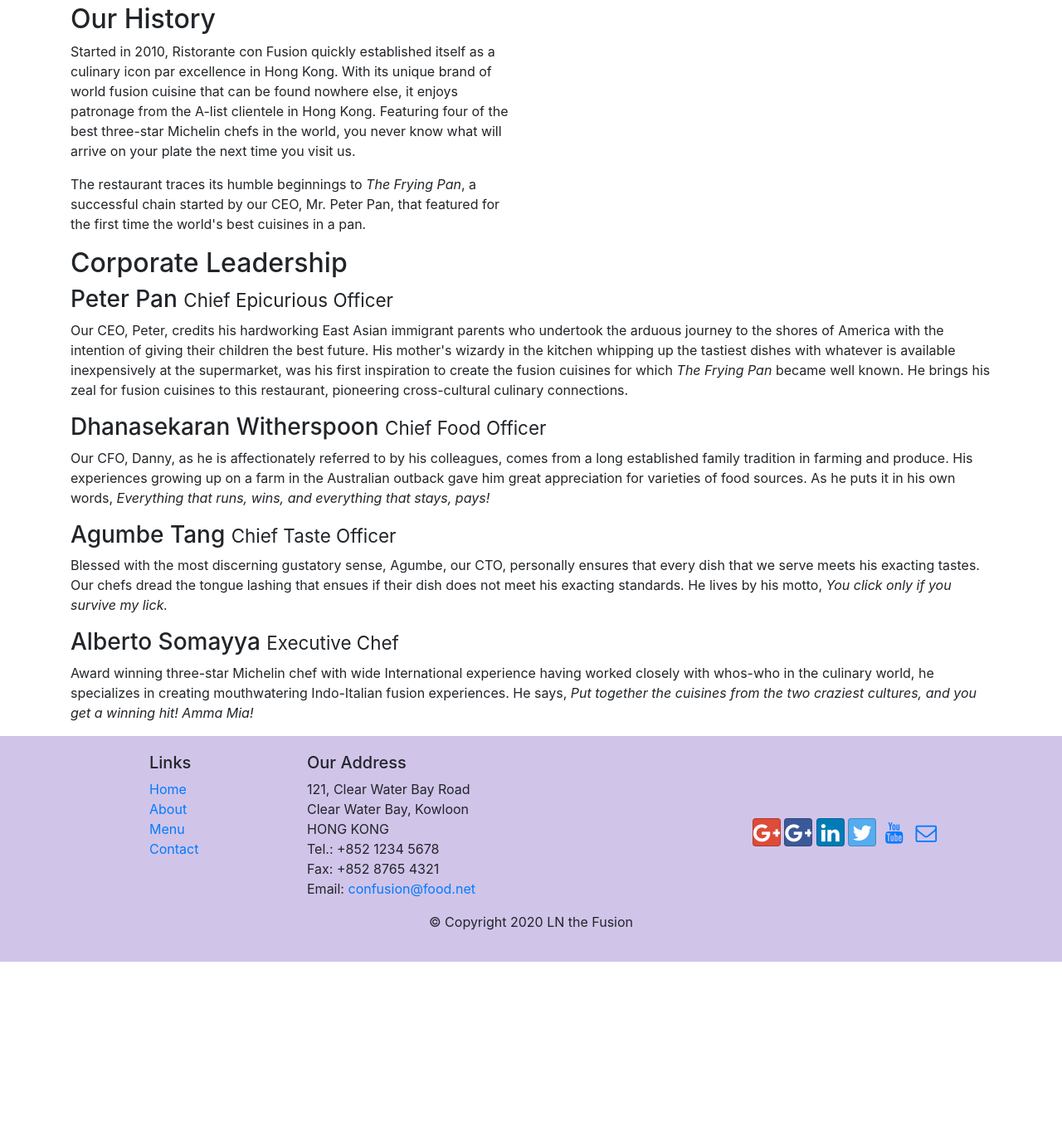
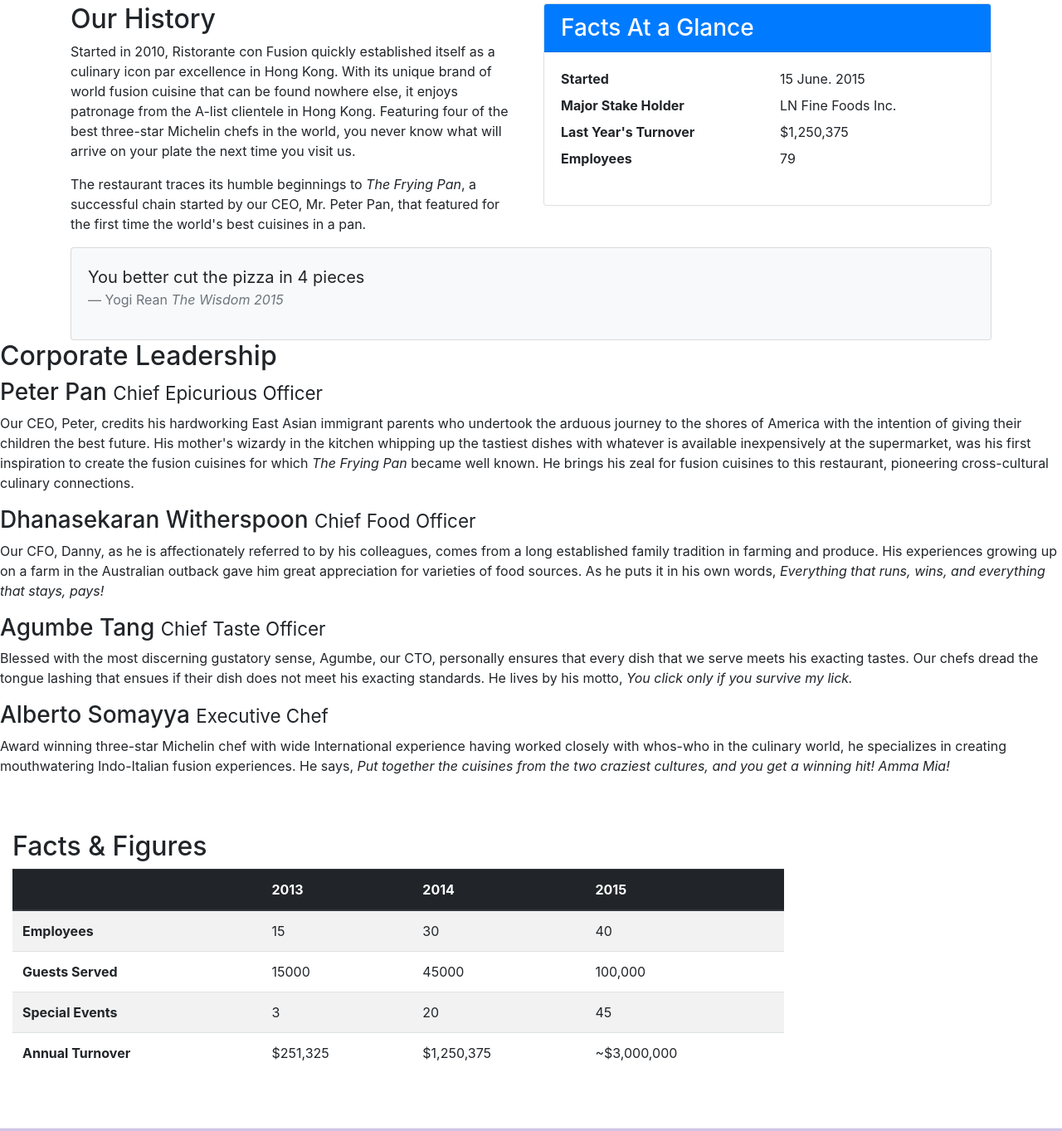
Before and after one commit to Nithish15l/bootstrap, a website: page aboutus.html in a window 1280 px wide. Shown: the part 411-1774 px from the top of the page at 83% size. Before the commit the page ends 1570 px from the top, so only its background shows below. Drawn offline with nearby package versions, Linux system fonts and the light colour scheme.

Commit message:
images and media

```diff
--- a/aboutus.html
+++ b/aboutus.html
@@ -17,7 +17,7 @@
             <button class="navbar-toggler" type="button" data-toggle="collapse" data-target="#Navbar">
                 <span class="navbar-toggler-icon"></span>
             </button>
-            <a class="navbar-brand mr-auto" href="#">LN the Fusion</a>
+            <a class="navbar-brand mr-auto" href="#"><img src="img/logo.png" height="30" width="41"></a>
             <div class="collapse navbar-collapse" id="Navbar">
             <ul class="navbar-nav mr-auto">
                 <li class="nav-item "><a class="nav-link" href="./index.html"><span class="fa fa-home fa-lg"></span> Home</a></li>
@@ -35,7 +35,8 @@
                     <h1>LN the Fusion</h1>
                     <p>We take inspiration from the World's best cuisines, and create a unique fusion experience. Our lipsmacking creations will tickle your culinary senses!</p>
                 </div>
-                <div class="col-12 col-sm">
+                <div class="col-12 col-sm align-self-center">
+                    <img src="img/logo.png" class="img-fluid">
                 </div>
             </div>
         </div>
@@ -59,9 +60,36 @@
                 <p>Started in 2010, Ristorante con Fusion quickly established itself as a culinary icon par excellence in Hong Kong. With its unique brand of world fusion cuisine that can be found nowhere else, it enjoys patronage from the A-list clientele in Hong Kong.  Featuring four of the best three-star Michelin chefs in the world, you never know what will arrive on your plate the next time you visit us.</p>
                 <p>The restaurant traces its humble beginnings to <em>The Frying Pan</em>, a successful chain started by our CEO, Mr. Peter Pan, that featured for the first time the world's best cuisines in a pan.</p>
             </div>
-            <div>
-            </div>
-        </div>
+            <div class="col-sm">
+                <div class="card">
+                    <h3 class="card-header bg-primary text-white">Facts At a Glance</h3>
+                    <div class="card-body">
+                        <dl class="row">
+                                    <dt class="col-6">Started</dt>
+                                    <dd class="col-6">15 June. 2015</dd>
+                                    <dt class="col-6">Major Stake Holder</dt>
+                                    <dd class="col-6">LN Fine Foods Inc.</dd>
+                                    <dt class="col-6">Last Year's Turnover</dt>
+                                    <dd class="col-6">$1,250,375</dd>
+                                    <dt class="col-6">Employees</dt>
+                                    <dd class="col-6">79</dd>
+                                 </dl>
+                                </div>
+                             </div>
+                            </div>
+                        <div class="col-12">
+                            <div class="card card-body bg-light">
+                                <blockquote class="blockquote">
+                                    <p class="mb-0">You better cut the pizza in 4 pieces</p>
+                                    <footer class="blockquote-footer">Yogi Rean
+                                        <cite title="Source Title">The Wisdom 2015</cite>
+                                    </footer>
+                                </blockquote>
+                            </div>
+                        </div>
+                    </div>
+                </div>
+
 
 
         <div class="row">
@@ -77,7 +105,50 @@
                 <p class="d-none d-sm-block">Award winning three-star Michelin chef with wide International experience having worked closely with whos-who in the culinary world, he specializes in creating mouthwatering Indo-Italian fusion experiences. He says, <em>Put together the cuisines from the two craziest cultures, and you get a winning hit! Amma Mia!</em></p>
             </div>
        </div>
-
+       <div class="row row-content">
+           <div class="col-12 col-sm-9">
+              <h2>Facts &amp; Figures</h2>
+              <div class="table-responsive">
+                <table class="table table-striped">
+                    <thead class="thead-dark">
+                        <tr>
+                            <th>&nbsp;</th>
+                            <th>2013</th>
+                            <th>2014</th>
+                            <th>2015</th>
+                        </tr>
+                    </thead>
+                    <tbody>
+                        <tr>
+                            <th>Employees</th>
+                            <td>15</td>
+                            <td>30</td>
+                            <td>40</td>
+                        </tr>
+                        <tr>
+                            <th>Guests Served</th>
+                            <td>15000</td>
+                            <td>45000</td>
+                            <td>100,000</td>
+                        </tr>
+                        <tr>
+                            <th>Special Events</th>
+                            <td>3</td>
+                            <td>20</td>
+                            <td>45</td>
+                        </tr>
+                        <tr>
+                            <th>Annual Turnover</th>
+                            <td>$251,325</td>
+                            <td>$1,250,375</td>
+                            <td>~$3,000,000</td>
+                        </tr>
+                    </tbody>
+                </table>
+            </div>
+           </div>
+       <div class="col-12 col-sm-3"></div>
+       </div>
     </div>
 
     <footer class="footer">
```
Also changed, not shown: contactus.html (+3 -2 lines), index.html (+21 -8 lines), img/alberto.png (added), img/buffet.png (added), img/logo.png (added), img/uthappizza.png (added), 1 other file.
